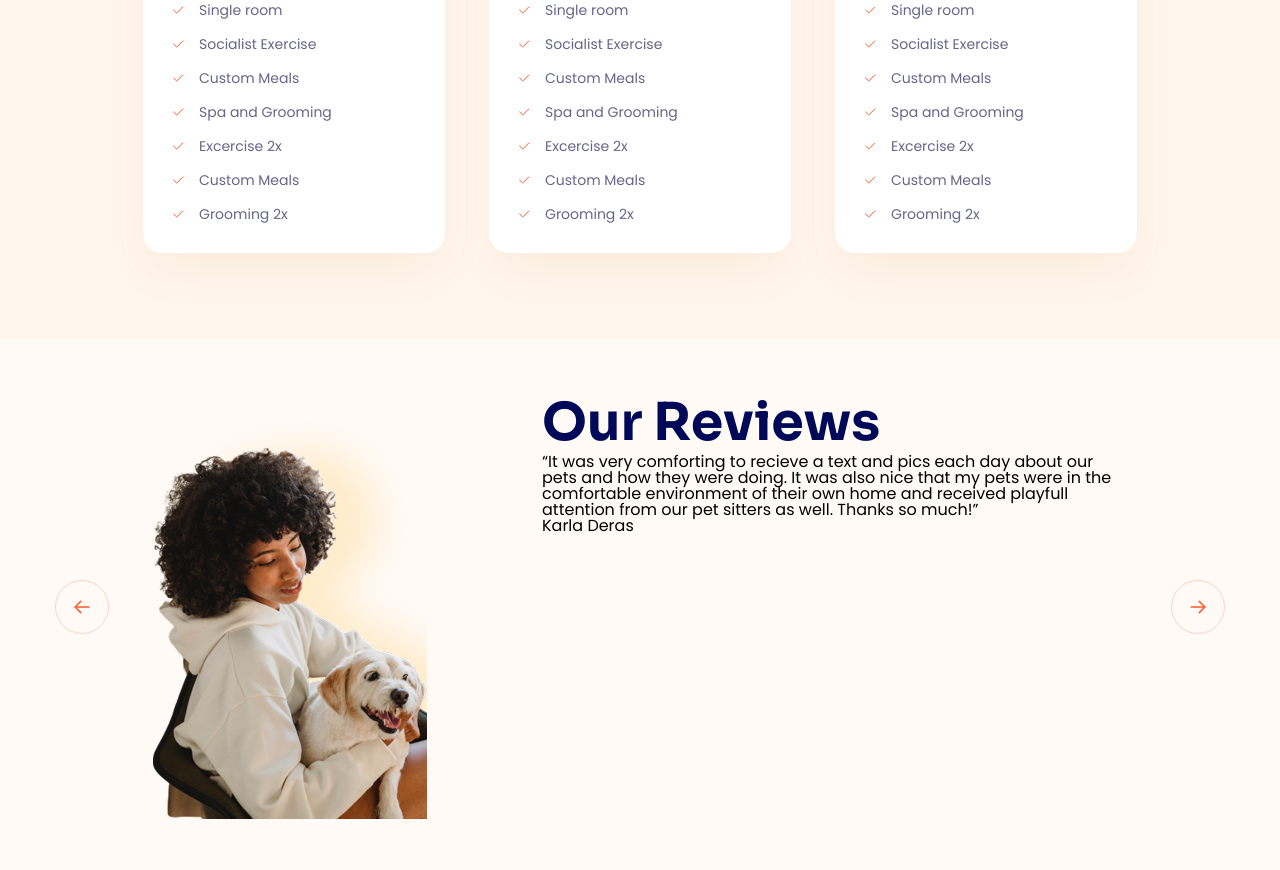
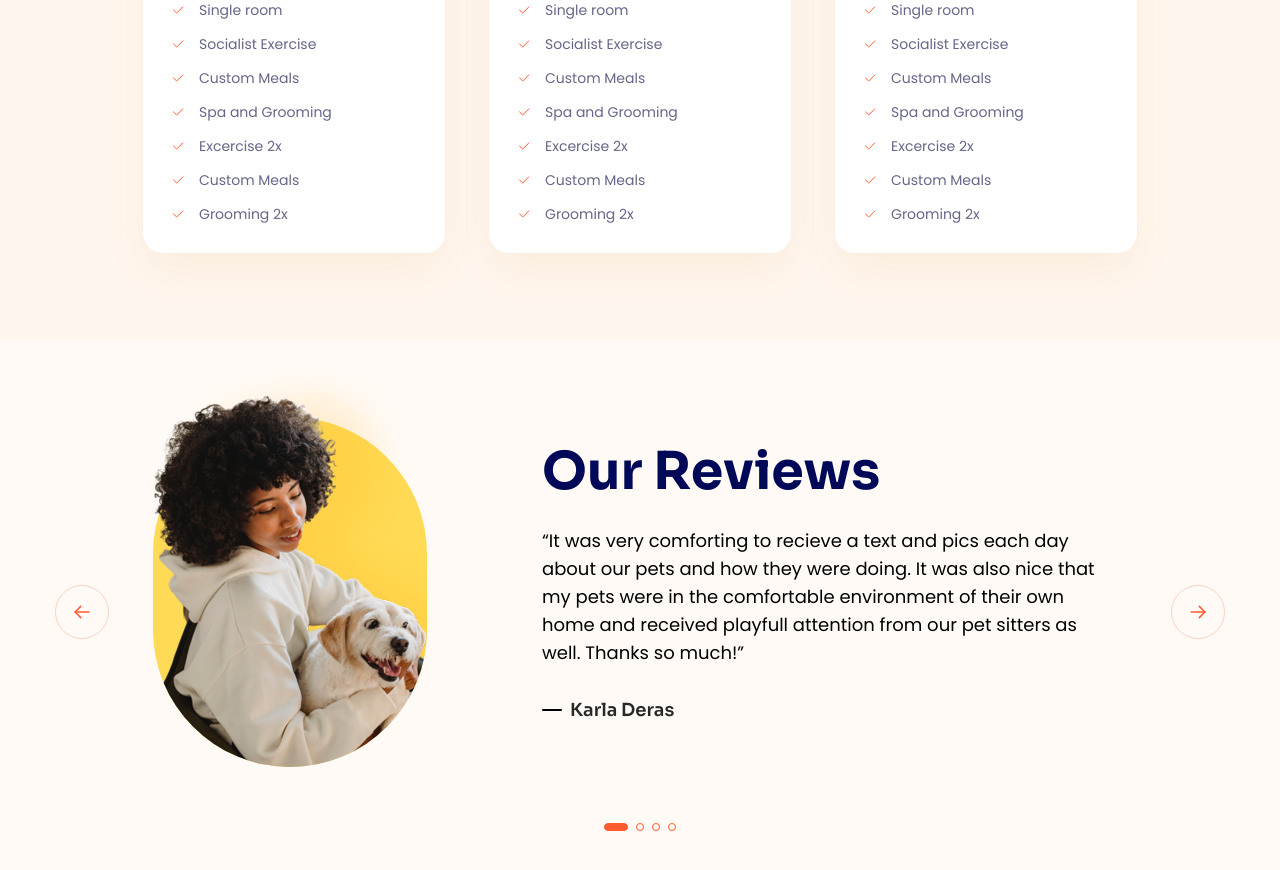
Before and after one commit to tuongdp/lucy-pet-care-landing-page, a plain HTML site: page index.html in a window 1280 px wide. Shown: the part 4846-5716 px from the top of the page. Drawn offline with Linux system fonts and the light colour scheme.

Commit message:
Done review #2

```diff
--- a/assets/css/styles.css
+++ b/assets/css/styles.css
@@ -992,13 +992,85 @@ a {
 .review-item {
     display: flex;
     column-gap: 115px;
+    align-items: center;
 }
 
 .review-item__media {
+    position: relative;
     width: 274px;
     flex-shrink: 0;
+    border-radius: 137px;
+    margin-top: -52px;
+}
+
+.review-item__media::after {
+    content: "";
+    position: absolute;
+    inset: auto 0 0 0;
+    height: 82%;
+    background-color: #ffda54;
+    border-radius: inherit;
 }
 
 .review-item__img {
     width: 100%;
+    border-radius: inherit;
+    display: block;
+    position: relative;
+    z-index: 1;
 }
+
+.review-item__quote {
+    margin-top: 24px;
+    color: #000;
+    font-size: 1.8rem;
+    font-weight: 400;
+    line-height: 1.56; /* 155.556% */
+    width: 553px;
+}
+
+.review-item__author {
+    display: flex;
+    align-items: center;
+    column-gap: 8px;
+    margin-top: 34px;
+    color: #282828;
+    font-family: Sora, sans-serif;
+    font-size: 1.8rem;
+    font-weight: 600;
+    line-height: 1; /* 100% */
+}
+
+.review-item__author::before {
+    content: "";
+    display: inline-block;
+    width: 20px;
+    height: 2px;
+    background: #000;
+    border-radius: 1px;
+}
+
+.review__dots {
+    margin-top: 56px;
+    display: flex;
+    justify-content: center;
+    column-gap: 8px;
+}
+
+.review__dot {
+    width: 8px;
+    height: 8px;
+    border-radius: 4px;
+    border: 1px solid #ff5b2e;
+}
+
+.review__dot:hover {
+    background: #ff5b2e;
+    cursor: pointer;
+}
+
+.review__dot--active {
+    width: 24px;
+    background: #ff5b2e;
+    border-radius: 4px;
+}
```
